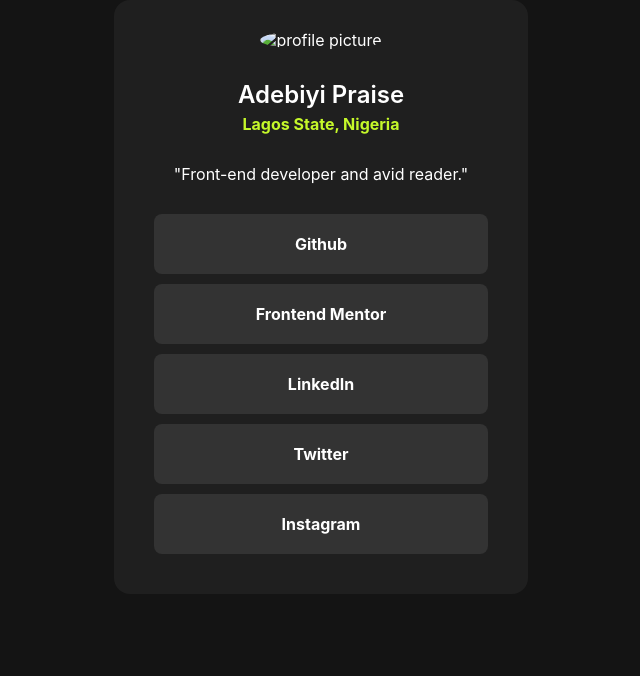
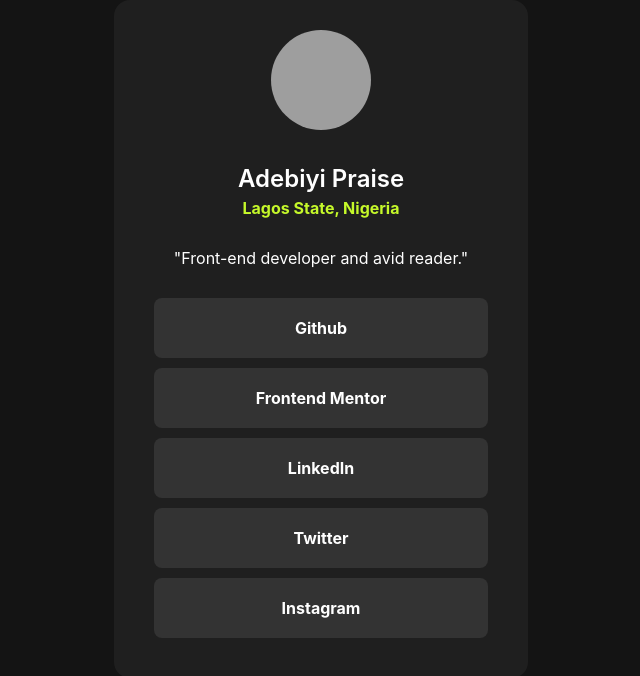
Before and after one commit to praizcodes/FIRST-PROJECT, a plain HTML site: page index.html in a window 1280 px wide. Shown: the whole page, without its empty margins (319-959 px from the left). Drawn offline with Linux system fonts and the light colour scheme; the site is published under a folder, as on GitHub Pages, so addresses that start at the root find nothing.

Commit message:
Testing directory for images

```diff
--- a/index.html
+++ b/index.html
@@ -17,7 +17,7 @@
 <body>
   <div class="container">
     <div class="profile">
-      <img src="/assets/images/avatar-praise.jpeg" alt="profile picture" class="profile-photo">
+      <img src="./assets/images/avatar-praise.jpeg" alt="profile picture" class="profile-photo">
       <h2>Adebiyi Praise</h2>
       <p class="location">Lagos State, Nigeria</p>
       <p class="description">"Front-end developer and avid reader."</p>
```
